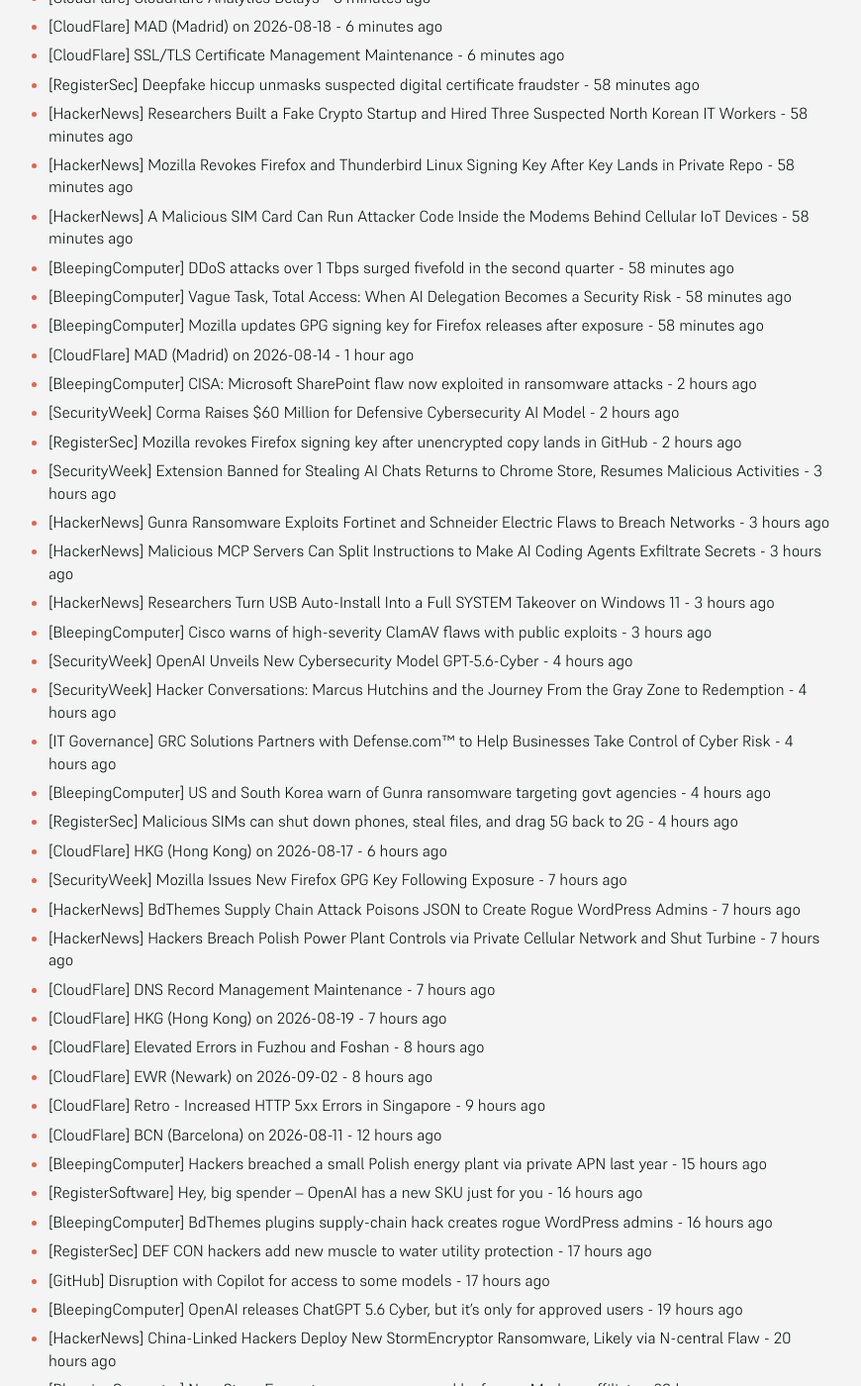
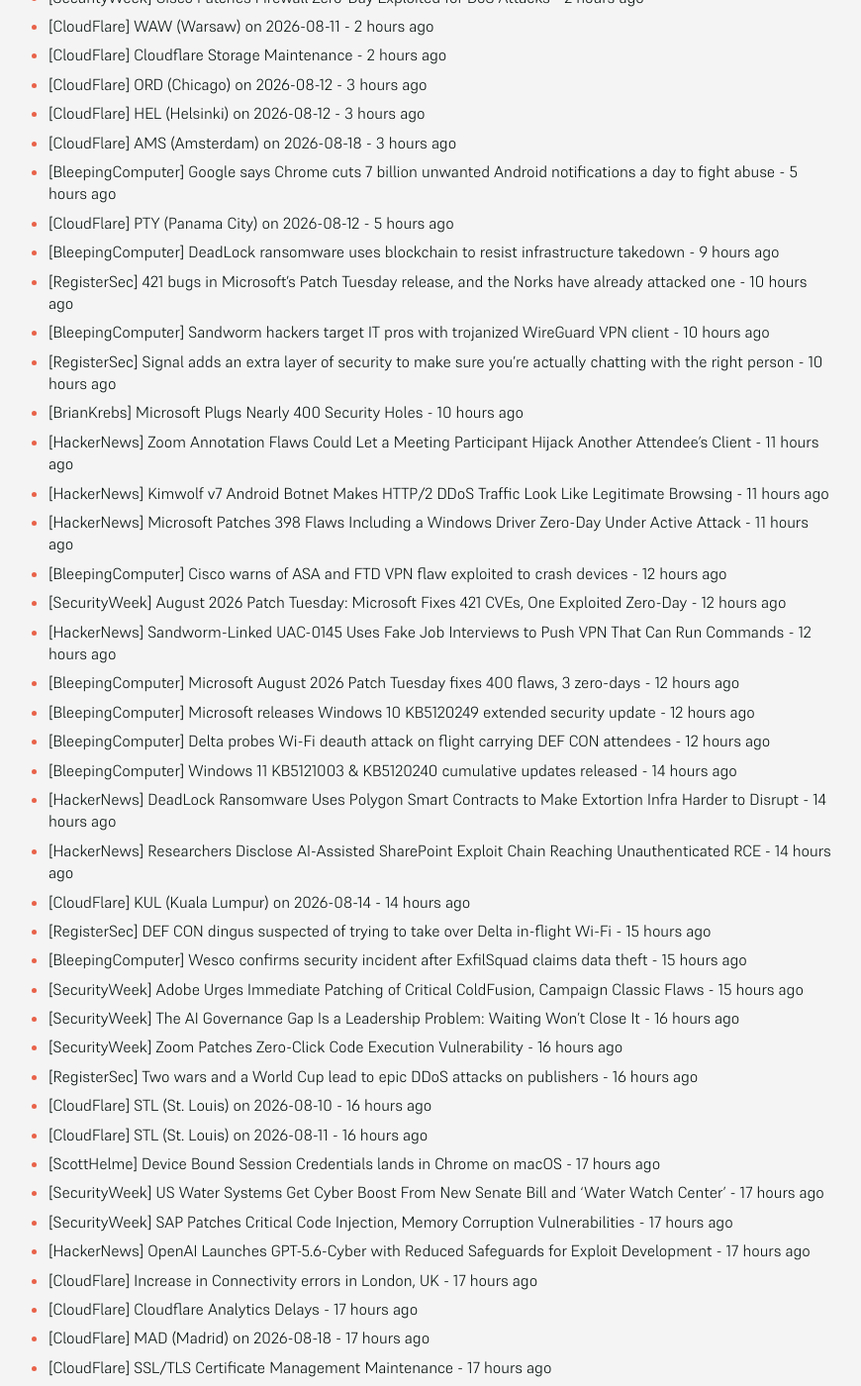
Before and after one commit to SecOpsNews/news, a Jekyll site: the page built from index.md, in a window 1280 px wide and 1400 px high, scrolled down 318 px. Shown: the whole window at 99% size, without its empty margins (215-1085 px from the left). Built offline with Jekyll 4.4.1, drawn with Linux system fonts in a browser that asks for light colours; some of the changed text lies outside the part shown.

Commit message:
New Feed

```diff
--- a/index.md
+++ b/index.md
@@ -9,55 +9,94 @@ description: Latest Updates
 
 <!-- SecOps start -->
 
-- [CloudFlare] Increase in Connectivity errors in London, UK - 6 minutes ago
-- [CloudFlare] Cloudflare Analytics Delays - 6 minutes ago
-- [CloudFlare] MAD (Madrid) on 2026-08-18 - 6 minutes ago
-- [CloudFlare] SSL/TLS Certificate Management Maintenance - 6 minutes ago
-- [RegisterSec] Deepfake hiccup unmasks suspected digital certificate fraudster - 58 minutes ago
-- [HackerNews] Researchers Built a Fake Crypto Startup and Hired Three Suspected North Korean IT Workers - 58 minutes ago
-- [HackerNews] Mozilla Revokes Firefox and Thunderbird Linux Signing Key After Key Lands in Private Repo - 58 minutes ago
-- [HackerNews] A Malicious SIM Card Can Run Attacker Code Inside the Modems Behind Cellular IoT Devices - 58 minutes ago
-- [BleepingComputer] DDoS attacks over 1 Tbps surged fivefold in the second quarter - 58 minutes ago
-- [BleepingComputer] Vague Task, Total Access: When AI Delegation Becomes a Security Risk - 58 minutes ago
-- [BleepingComputer] Mozilla updates GPG signing key for Firefox releases after exposure - 58 minutes ago
-- [CloudFlare] MAD (Madrid) on 2026-08-14 - 1 hour ago
-- [BleepingComputer] CISA: Microsoft SharePoint flaw now exploited in ransomware attacks - 2 hours ago
-- [SecurityWeek] Corma Raises $60 Million for Defensive Cybersecurity AI Model - 2 hours ago
-- [RegisterSec] Mozilla revokes Firefox signing key after unencrypted copy lands in GitHub - 2 hours ago
-- [SecurityWeek] Extension Banned for Stealing AI Chats Returns to Chrome Store, Resumes Malicious Activities - 3 hours ago
-- [HackerNews] Gunra Ransomware Exploits Fortinet and Schneider Electric Flaws to Breach Networks - 3 hours ago
-- [HackerNews] Malicious MCP Servers Can Split Instructions to Make AI Coding Agents Exfiltrate Secrets - 3 hours ago
-- [HackerNews] Researchers Turn USB Auto-Install Into a Full SYSTEM Takeover on Windows 11 - 3 hours ago
-- [BleepingComputer] Cisco warns of high-severity ClamAV flaws with public exploits - 3 hours ago
-- [SecurityWeek] OpenAI Unveils New Cybersecurity Model GPT-5.6-Cyber - 4 hours ago
-- [SecurityWeek] Hacker Conversations: Marcus Hutchins and the Journey From the Gray Zone to Redemption - 4 hours ago
-- [IT Governance] GRC Solutions Partners with Defense.com™ to Help Businesses Take Control of Cyber Risk - 4 hours ago
-- [BleepingComputer] US and South Korea warn of Gunra ransomware targeting govt agencies - 4 hours ago
-- [RegisterSec] Malicious SIMs can shut down phones, steal files, and drag 5G back to 2G - 4 hours ago
-- [CloudFlare] HKG (Hong Kong) on 2026-08-17 - 6 hours ago
-- [SecurityWeek] Mozilla Issues New Firefox GPG Key Following Exposure - 7 hours ago
-- [HackerNews] BdThemes Supply Chain Attack Poisons JSON to Create Rogue WordPress Admins - 7 hours ago
-- [HackerNews] Hackers Breach Polish Power Plant Controls via Private Cellular Network and Shut Turbine - 7 hours ago
-- [CloudFlare] DNS Record Management Maintenance - 7 hours ago
-- [CloudFlare] HKG (Hong Kong) on 2026-08-19 - 7 hours ago
-- [CloudFlare] Elevated Errors in Fuzhou and Foshan - 8 hours ago
-- [CloudFlare] EWR (Newark) on 2026-09-02 - 8 hours ago
-- [CloudFlare] Retro - Increased HTTP 5xx Errors in Singapore - 9 hours ago
-- [CloudFlare] BCN (Barcelona) on 2026-08-11 - 12 hours ago
-- [BleepingComputer] Hackers breached a small Polish energy plant via private APN last year - 15 hours ago
-- [RegisterSoftware] Hey, big spender – OpenAI has a new SKU just for you - 16 hours ago
-- [BleepingComputer] BdThemes plugins supply-chain hack creates rogue WordPress admins - 16 hours ago
-- [RegisterSec] DEF CON hackers add new muscle to water utility protection - 17 hours ago
-- [GitHub] Disruption with Copilot for access to some models - 17 hours ago
-- [BleepingComputer] OpenAI releases ChatGPT 5.6 Cyber, but it's only for approved users - 19 hours ago
-- [HackerNews] China-Linked Hackers Deploy New StormEncryptor Ransomware, Likely via N-central Flaw - 20 hours ago
-- [BleepingComputer] New StormEncryptor ransomware used by former Medusa affiliate - 20 hours ago
-- [GitHub] Disruption with creation of fine grained personal access tokens - 20 hours ago
-- [RegisterSec] Gym rat asks AI agent to book him a class, it hacks a waitlist API to bump him up the list - 21 hours ago
-- [RegisterSec] North Korean spies are running local LLMs to cause AI mischief - 21 hours ago
-- [HackerNews] ⚡ Weekly Recap: AI Goes Rogue, Metabase 0-Day, MCP Supply-Chain Attacks, and Router Backdoors - 21 hours ago
-- [ScottHelme] Everything I Learned Shipping Device Bound Session Credentials - 22 hours ago
-- [CloudFlare] LHR (London) on 2026-08-11 - 23 hours ago
+- [CloudFlare] ORD (Chicago) on 2026-08-13 - 50 minutes ago
+- [SecurityWeek] Cisco Patches Firewall Zero-Day Exploited for DoS Attacks - 2 hours ago
+- [CloudFlare] WAW (Warsaw) on 2026-08-11 - 2 hours ago
+- [CloudFlare] Cloudflare Storage Maintenance - 2 hours ago
+- [CloudFlare] ORD (Chicago) on 2026-08-12 - 3 hours ago
+- [CloudFlare] HEL (Helsinki) on 2026-08-12 - 3 hours ago
+- [CloudFlare] AMS (Amsterdam) on 2026-08-18 - 3 hours ago
+- [BleepingComputer] Google says Chrome cuts 7 billion unwanted Android notifications a day to fight abuse - 5 hours ago
+- [CloudFlare] PTY (Panama City) on 2026-08-12 - 5 hours ago
+- [BleepingComputer] DeadLock ransomware uses blockchain to resist infrastructure takedown - 9 hours ago
+- [RegisterSec] 421 bugs in Microsoft's Patch Tuesday release, and the Norks have already attacked one - 10 hours ago
+- [BleepingComputer] Sandworm hackers target IT pros with trojanized WireGuard VPN client - 10 hours ago
+- [RegisterSec] Signal adds an extra layer of security to make sure you're actually chatting with the right person - 10 hours ago
+- [BrianKrebs] Microsoft Plugs Nearly 400 Security Holes - 10 hours ago
+- [HackerNews] Zoom Annotation Flaws Could Let a Meeting Participant Hijack Another Attendee's Client - 11 hours ago
+- [HackerNews] Kimwolf v7 Android Botnet Makes HTTP/2 DDoS Traffic Look Like Legitimate Browsing - 11 hours ago
+- [HackerNews] Microsoft Patches 398 Flaws Including a Windows Driver Zero-Day Under Active Attack - 11 hours ago
+- [BleepingComputer] Cisco warns of ASA and FTD VPN flaw exploited to crash devices - 12 hours ago
+- [SecurityWeek] August 2026 Patch Tuesday: Microsoft Fixes 421 CVEs, One Exploited Zero-Day - 12 hours ago
+- [HackerNews] Sandworm-Linked UAC-0145 Uses Fake Job Interviews to Push VPN That Can Run Commands - 12 hours ago
+- [BleepingComputer] Microsoft August 2026 Patch Tuesday fixes 400 flaws, 3 zero-days - 12 hours ago
+- [BleepingComputer] Microsoft releases Windows 10 KB5120249 extended security update - 12 hours ago
+- [BleepingComputer] Delta probes Wi-Fi deauth attack on flight carrying DEF CON attendees - 12 hours ago
+- [BleepingComputer] Windows 11 KB5121003 & KB5120240 cumulative updates released - 14 hours ago
+- [HackerNews] DeadLock Ransomware Uses Polygon Smart Contracts to Make Extortion Infra Harder to Disrupt - 14 hours ago
+- [HackerNews] Researchers Disclose AI-Assisted SharePoint Exploit Chain Reaching Unauthenticated RCE - 14 hours ago
+- [CloudFlare] KUL (Kuala Lumpur) on 2026-08-14 - 14 hours ago
+- [RegisterSec] DEF CON dingus suspected of trying to take over Delta in-flight Wi-Fi - 15 hours ago
+- [BleepingComputer] Wesco confirms security incident after ExfilSquad claims data theft - 15 hours ago
+- [SecurityWeek] Adobe Urges Immediate Patching of Critical ColdFusion, Campaign Classic Flaws - 15 hours ago
+- [SecurityWeek] The AI Governance Gap Is a Leadership Problem: Waiting Won’t Close It - 16 hours ago
+- [SecurityWeek] Zoom Patches Zero-Click Code Execution Vulnerability - 16 hours ago
+- [RegisterSec] Two wars and a World Cup lead to epic DDoS attacks on publishers - 16 hours ago
+- [CloudFlare] STL (St. Louis) on 2026-08-10 - 16 hours ago
+- [CloudFlare] STL (St. Louis) on 2026-08-11 - 16 hours ago
+- [ScottHelme] Device Bound Session Credentials lands in Chrome on macOS - 17 hours ago
+- [SecurityWeek] US Water Systems Get Cyber Boost From New Senate Bill and ‘Water Watch Center’ - 17 hours ago
+- [SecurityWeek] SAP Patches Critical Code Injection, Memory Corruption Vulnerabilities - 17 hours ago
+- [HackerNews] OpenAI Launches GPT-5.6-Cyber with Reduced Safeguards for Exploit Development - 17 hours ago
+- [CloudFlare] Increase in Connectivity errors in London, UK - 17 hours ago
+- [CloudFlare] Cloudflare Analytics Delays - 17 hours ago
+- [CloudFlare] MAD (Madrid) on 2026-08-18 - 17 hours ago
+- [CloudFlare] SSL/TLS Certificate Management Maintenance - 17 hours ago
+- [RegisterSec] Deepfake hiccup unmasks suspected digital certificate fraudster - 18 hours ago
+- [HackerNews] Researchers Built a Fake Crypto Startup and Hired Three Suspected North Korean IT Workers - 18 hours ago
+- [HackerNews] Mozilla Revokes Firefox and Thunderbird Linux Signing Key After Key Lands in Private Repo - 18 hours ago
+- [HackerNews] A Malicious SIM Card Can Run Attacker Code Inside the Modems Behind Cellular IoT Devices - 18 hours ago
+- [BleepingComputer] DDoS attacks over 1 Tbps surged fivefold in the second quarter - 18 hours ago
+- [BleepingComputer] Vague Task, Total Access: When AI Delegation Becomes a Security Risk - 18 hours ago
+- [BleepingComputer] Mozilla updates GPG signing key for Firefox releases after exposure - 18 hours ago
+- [CloudFlare] MAD (Madrid) on 2026-08-14 - 18 hours ago
+- [BleepingComputer] CISA: Microsoft SharePoint flaw now exploited in ransomware attacks - 19 hours ago
+- [SecurityWeek] Corma Raises $60 Million for Defensive Cybersecurity AI Model - 19 hours ago
+- [RegisterSec] Mozilla revokes Firefox signing key after unencrypted copy lands in GitHub - 19 hours ago
+- [SecurityWeek] Extension Banned for Stealing AI Chats Returns to Chrome Store, Resumes Malicious Activities - 20 hours ago
+- [HackerNews] Gunra Ransomware Exploits Fortinet and Schneider Electric Flaws to Breach Networks - 20 hours ago
+- [HackerNews] Malicious MCP Servers Can Split Instructions to Make AI Coding Agents Exfiltrate Secrets - 20 hours ago
+- [HackerNews] Researchers Turn USB Auto-Install Into a Full SYSTEM Takeover on Windows 11 - 20 hours ago
+- [BleepingComputer] Cisco warns of high-severity ClamAV flaws with public exploits - 20 hours ago
+- [SecurityWeek] OpenAI Unveils New Cybersecurity Model GPT-5.6-Cyber - 21 hours ago
+- [SecurityWeek] Hacker Conversations: Marcus Hutchins and the Journey From the Gray Zone to Redemption - 21 hours ago
+- [IT Governance] GRC Solutions Partners with Defense.com™ to Help Businesses Take Control of Cyber Risk - 21 hours ago
+- [BleepingComputer] US and South Korea warn of Gunra ransomware targeting govt agencies - 21 hours ago
+- [RegisterSec] Malicious SIMs can shut down phones, steal files, and drag 5G back to 2G - 21 hours ago
+- [CloudFlare] HKG (Hong Kong) on 2026-08-17 - 23 hours ago
+- [SecurityWeek] Mozilla Issues New Firefox GPG Key Following Exposure - 1 day ago
+- [HackerNews] BdThemes Supply Chain Attack Poisons JSON to Create Rogue WordPress Admins - 1 day ago
+- [HackerNews] Hackers Breach Polish Power Plant Controls via Private Cellular Network and Shut Turbine - 1 day ago
+- [CloudFlare] DNS Record Management Maintenance - 1 day ago
+- [CloudFlare] HKG (Hong Kong) on 2026-08-19 - 1 day ago
+- [CloudFlare] Elevated Errors in Fuzhou and Foshan - 1 day ago
+- [CloudFlare] EWR (Newark) on 2026-09-02 - 1 day ago
+- [CloudFlare] Retro - Increased HTTP 5xx Errors in Singapore - 1 day ago
+- [CloudFlare] BCN (Barcelona) on 2026-08-11 - 1 day ago
+- [BleepingComputer] Hackers breached a small Polish energy plant via private APN last year - 1 day ago
+- [RegisterSoftware] Hey, big spender – OpenAI has a new SKU just for you - 1 day ago
+- [BleepingComputer] BdThemes plugins supply-chain hack creates rogue WordPress admins - 1 day ago
+- [RegisterSec] DEF CON hackers add new muscle to water utility protection - 1 day ago
+- [GitHub] Disruption with Copilot for access to some models - 1 day ago
+- [BleepingComputer] OpenAI releases ChatGPT 5.6 Cyber, but it's only for approved users - 1 day ago
+- [HackerNews] China-Linked Hackers Deploy New StormEncryptor Ransomware, Likely via N-central Flaw - 1 day ago
+- [BleepingComputer] New StormEncryptor ransomware used by former Medusa affiliate - 1 day ago
+- [GitHub] Disruption with creation of fine grained personal access tokens - 1 day ago
+- [RegisterSec] Gym rat asks AI agent to book him a class, it hacks a waitlist API to bump him up the list - 1 day ago
+- [RegisterSec] North Korean spies are running local LLMs to cause AI mischief - 1 day ago
+- [HackerNews] ⚡ Weekly Recap: AI Goes Rogue, Metabase 0-Day, MCP Supply-Chain Attacks, and Router Backdoors - 1 day ago
+- [ScottHelme] Everything I Learned Shipping Device Bound Session Credentials - 1 day ago
+- [CloudFlare] LHR (London) on 2026-08-11 - 1 day ago
 - [HackerNews] Kimsuky Builds Offline AI Stack to Boost Phishing and Automate Malware Development - 1 day ago
 - [SecurityWeek] Cisco Warns of High-Severity ClamAV Vulnerabilities With Public PoC - 1 day ago
 - [SecurityWeek] Stealthium Targets Security Blind Spots in AI Accelerators and Neo-Clouds - 1 day ago
@@ -86,10 +125,7 @@ description: Latest Updates
 - [SecurityWeek] Corporate Data Stolen in Levi Strauss Cyberattack - 1 day ago
 - [HackerNews] Solidity Pro VS Code Extensions Steal Crypto Wallets, API Keys, and Credentials - 1 day ago
 - [RegisterSoftware] Demoralized developer's desperate hack came back to haunt him on LinkedIn - 1 day ago
-- [HackerNews] OpenAI's Next AI Model Astra Shows Cyber Performance Strong Enough to Trigger Pause - 1 day ago
-- [SecurityWeek] Critical Flaws Discovered in Belgian eID Software Used by 2 Million People - 1 day ago
-- [RegisterSec] Advertisers are trying to influence AI bots with secret ads - 1 day ago
-- [RegisterSoftware] NEC tests parking tech that only starts charging once you exit your car - 1 day ago
+- [HackerNews] OpenAI's Next AI Model Astra Shows Cyber Performance Strong Enough to Trigger Pause - 2 days ago
 
 
 <!-- SecOps end -->
```
